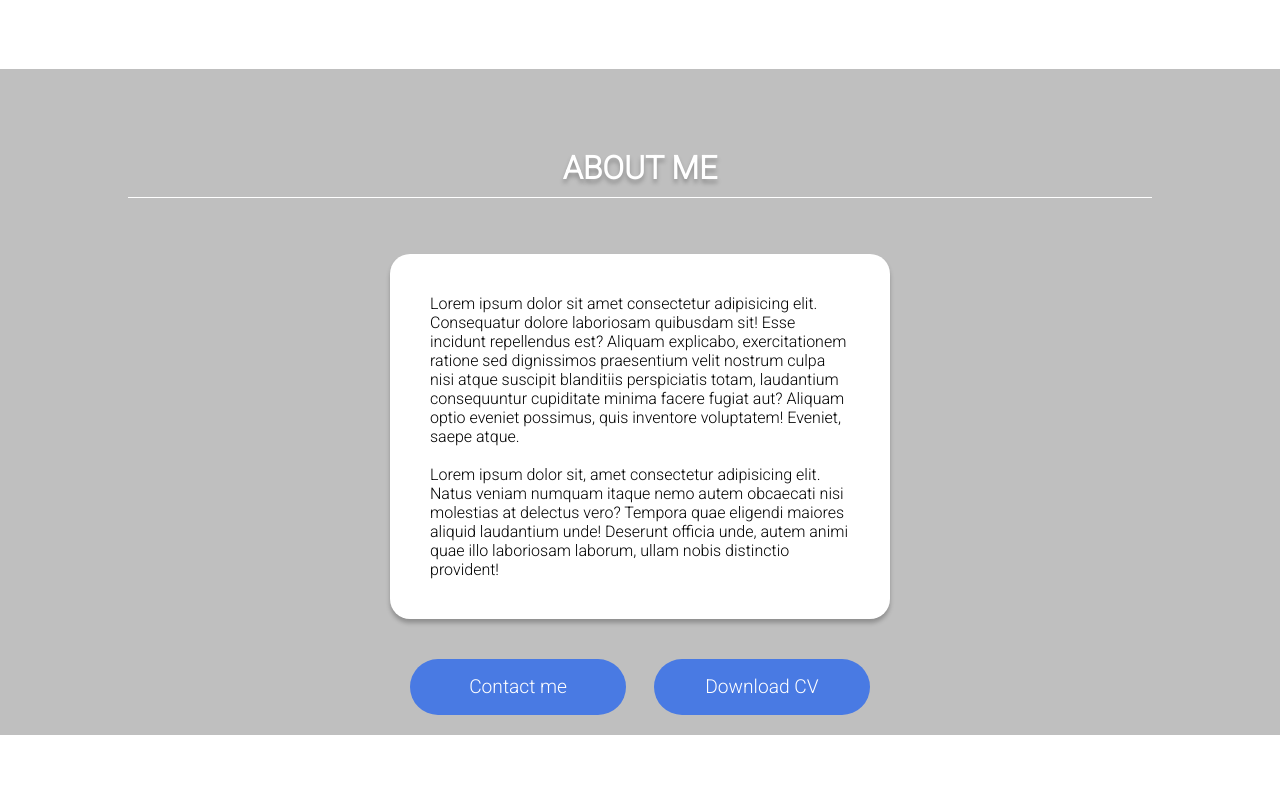
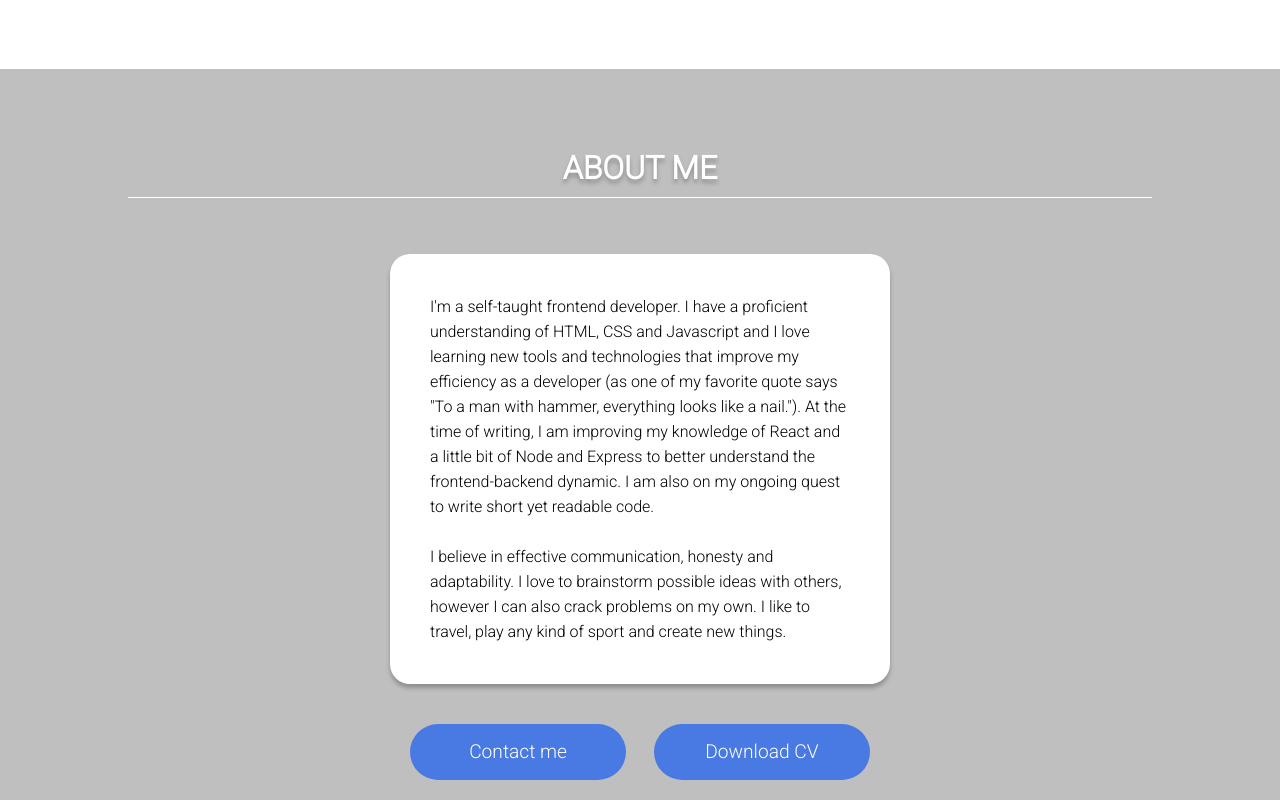
Before and after one commit to tomaseke/Portfolio, a React (Create React App) app: page / in a window 1280 px wide. Shown: the part 1610-2410 px from the top of the page. Before the commit the page ends 2345 px from the top, so only its background shows below. Built offline with nearby package versions, Linux system fonts and the light colour scheme.

Commit message:
wrote the project descriptions and about section, updated p styles

```diff
--- a/package.json
+++ b/package.json
@@ -10,6 +10,7 @@
     "framer-motion": "^4.1.17",
     "react": "^17.0.2",
     "react-dom": "^17.0.2",
+    "react-html-parser": "^2.0.2",
     "react-scripts": "4.0.3",
     "web-vitals": "^1.1.2"
   },
--- a/src/About.js
+++ b/src/About.js
@@ -25,20 +25,19 @@ const About = () => {
       <section className="about-container">
         <div className="p-container">
           <p>
-            Lorem ipsum dolor sit amet consectetur adipisicing elit. Consequatur
-            dolore laboriosam quibusdam sit! Esse incidunt repellendus est?
-            Aliquam explicabo, exercitationem ratione sed dignissimos
-            praesentium velit nostrum culpa nisi atque suscipit blanditiis
-            perspiciatis totam, laudantium consequuntur cupiditate minima facere
-            fugiat aut? Aliquam optio eveniet possimus, quis inventore
-            voluptatem! Eveniet, saepe atque.
+            I'm a self-taught frontend developer. I have a proficient
+            understanding of HTML, CSS and Javascript and I love learning new
+            tools and technologies that improve my efficiency as a developer (as
+            one of my favorite quote says "To a man with hammer, everything
+            looks like a nail."). At the time of writing, I am improving my
+            knowledge of React and a little bit of Node and Express to better
+            understand the frontend-backend dynamic. I am also on my ongoing
+            quest to write short yet readable code.
             <br />
-            <br />
-            Lorem ipsum dolor sit, amet consectetur adipisicing elit. Natus
-            veniam numquam itaque nemo autem obcaecati nisi molestias at
-            delectus vero? Tempora quae eligendi maiores aliquid laudantium
-            unde! Deserunt officia unde, autem animi quae illo laboriosam
-            laborum, ullam nobis distinctio provident!
+            <br />I believe in effective communication, honesty and
+            adaptability. I love to brainstorm possible ideas with others,
+            however I can also crack problems on my own. I like to travel, play
+            any kind of sport and create new things.
           </p>
         </div>
         <div id="about-buttons-container">
--- a/src/App.css
+++ b/src/App.css
@@ -185,6 +185,7 @@ p {
   background-color: white;
   padding: 40px;
   margin-bottom: 20px;
+  line-height: 25px;
 }
 
 #about-buttons-container {
@@ -286,6 +287,11 @@ video {
 .a-buttons {
   color: white;
   text-decoration: none;
+}
+
+.description-p {
+  text-shadow: none;
+  line-height: 20px;
 }
 
 .description-title {
--- a/src/Project.js
+++ b/src/Project.js
@@ -1,8 +1,9 @@
 import { useState, React } from "react";
 import { motion, AnimatePresence } from "framer-motion";
+// import ReactHtmlParser from "react-html-parser";
 
 const Project = ({
-  project: { name, description, video, github, githubPages },
+  project: { name, description, video, github, githubPages, emoji },
 }) => {
   const [isModalOpen, setIsModalOpen] = useState(false);
 
--- a/src/projects.js
+++ b/src/projects.js
@@ -9,42 +9,53 @@ const projects = [
   {
     name: "3D scans website",
     description:
-      "I have created this website for my side gig. It's a single page application that answers all the possible questions that the potential customer could have. The main technologies behind this website are HTML5 and CSS3. I also used javascript to handle form submit and to add logic to the responsive navbar. I utilized firebase database to store the messages.",
+      "I have created this website for my side gig. It's a single page application that answers all the possible questions that the potential customer could have. I utilized firebase database to store the messages and I hosted it using Forpsi FTP.",
+    emoji: "&#128247;",
     video: scans,
     github: "https://github.com/tomaseke/3Dsken",
     githubPages: "https://www.3dskeny.cz/",
   },
   {
     name: "Random movie generator",
-    description: "",
+    description:
+      "I had enough of scrolling through recommended movie lists and not being able to choose a movie to watch. So I created a very minimalistic app that generates a random movie for you and you watch that. I used TMDB (The Movie Database) API to fetch the random movie. In the future I plan to create filters to customize the randomly generated movie.",
+    emoji: "🎥",
     video: movieGenerator,
     github: "https://github.com/tomaseke/Random-movie-generator",
     githubPages: "https://tomaseke.github.io/Random-movie-generator/",
   },
   {
     name: "Reaction test",
-    description: "",
+    description:
+      "This project is exactly what it sounds like. It tests your reaction time by changing the background color of the screen after a random time in range between 1-5 seconds and once the screen color changes, you should click the screen as fast as possible. After you click the screen, you will be shown your time. I plan to adjust your time for the refresh rate of your monitor and make a leaderboard to display results.",
+    emoji: `&#9201;`,
     video: reactionTest,
     github: "https://github.com/tomaseke/Reaction-test",
     githubPages: "https://tomaseke.github.io/Reaction-test/",
   },
   {
     name: "Number guessing game",
-    description: "",
+    description:
+      "This is a simple game where you try to guess the number that your device will randomly generate. You can also select the range in which the number will be generated. The game will calculate what is the chance of guessing the number correctly. To activate wife mode, press w. To deactivate it press w again.",
+    emoji: "&#x1f522;",
     video: guessingGame,
     github: "https://github.com/tomaseke/number-guessing-game",
     githubPages: "https://tomaseke.github.io/number-guessing-game/",
   },
   {
     name: "Tic tac toe",
-    description: "",
+    description:
+      "Pretty self explanatory right. It was a great mental exercise to come up with the game logic on my own, not googling the solution. I used svgs for the X,O symbols to improve performance. If this portfolio is live, I am probably working on multiplayer version you can play with your friends on the other side of the world using Sockets.io.",
+    emoji: "⁣⭕❌",
     video: ticTacToe,
     github: "https://github.com/tomaseke/Tic-tac-toe",
     githubPages: "https://tomaseke.github.io/Tic-tac-toe/",
   },
   {
     name: "Iphone calculator replica",
-    description: "",
+    description:
+      "I was annoyed that iphone has such a good looking calculator but it doesn't have a delete button just for the last digit you typed. Instead it has clear all. So i stole the design and implemented the feature.",
+    emoji: "&#128425;",
     video: calculator,
     github: "https://github.com/tomaseke/Calculator",
     githubPages: "https://tomaseke.github.io/Calculator/",
```
Also changed, not shown: 1 other file (tests, documents, lock files or other folders).
